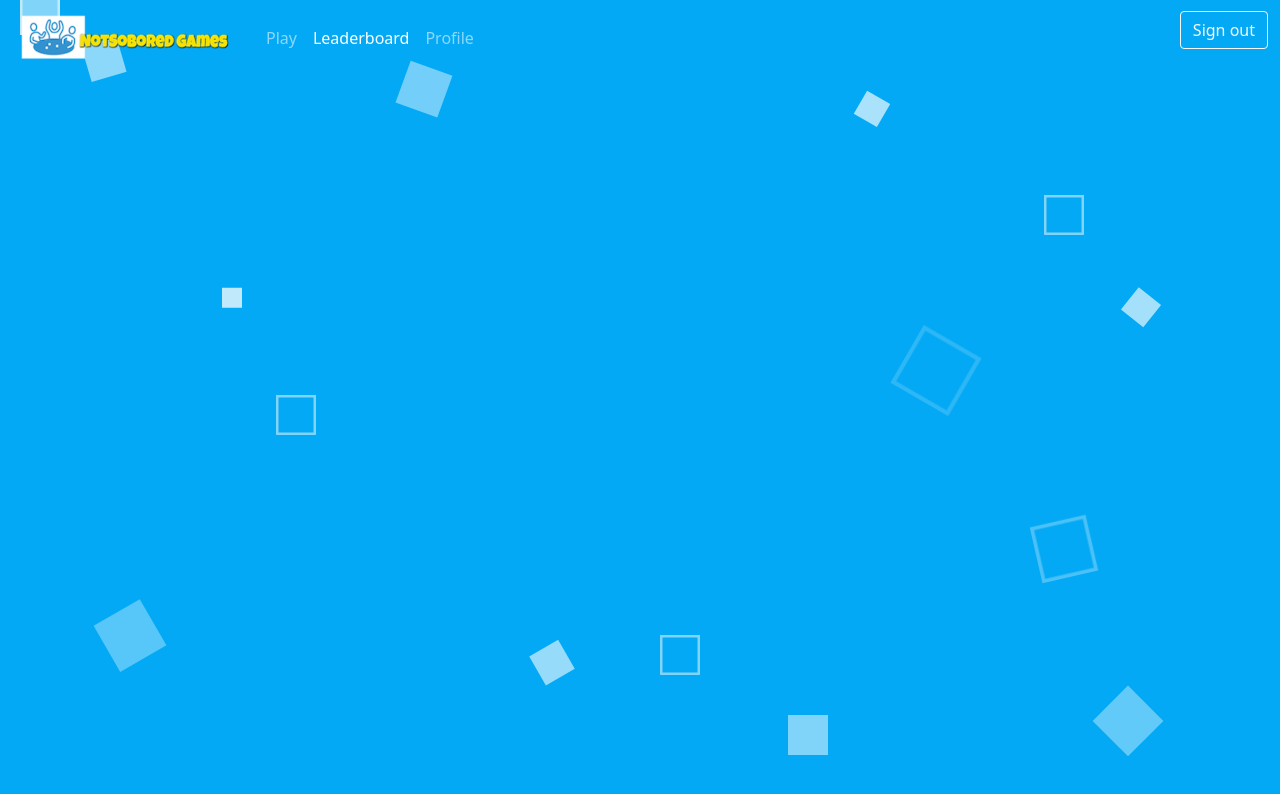
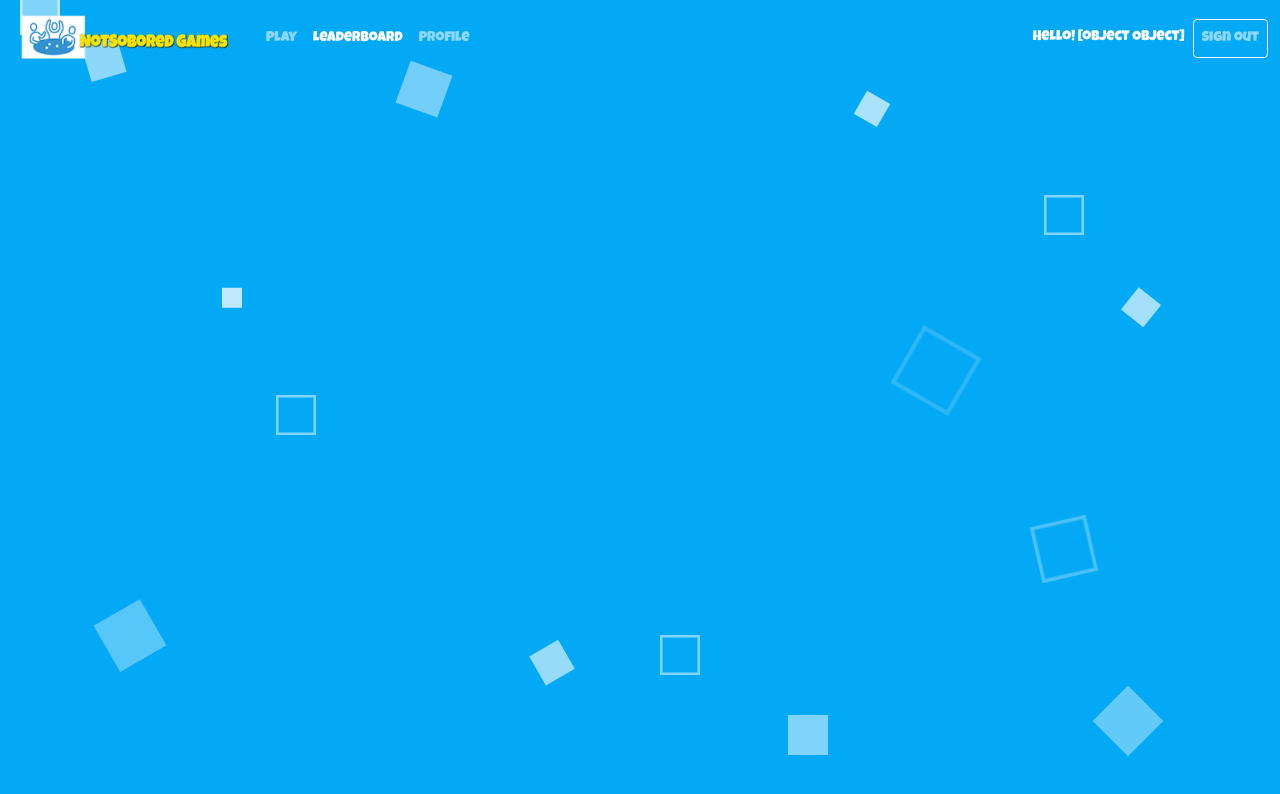
Before and after one commit to ChrisEssery/group-project, an Angular app: page /home/leaderboard in a window 1280 px wide. Shown: the top 794 px of the page. Built offline with nearby package versions, Linux system fonts and the light colour scheme.

Commit message:
update format of the navbar

```diff
--- a/src/app/leaderboard/leaderboard.component.css
+++ b/src/app/leaderboard/leaderboard.component.css
@@ -0,0 +1 @@
+@import url('../menu-page/menu-page.component.css');
--- a/src/app/leaderboard/leaderboard.component.html
+++ b/src/app/leaderboard/leaderboard.component.html
@@ -3,41 +3,32 @@
 <div>
   <nav class="navbar fixed-top navbar-expand-lg navbar-dark">
       <div class="container-fluid">
-      <a class="navbar-brand" href="/play">
-        <img src="../../assets/img/notSoBoredLogo.png" alt="" width="230" height="50"></a>
+        <a class="navbar-brand" routerLink="/play">
+          <img src="../../assets/img/notSoBoredLogo.png" alt="" width="230" height="50">
+        </a>
         <button class="navbar-toggler" type="button" data-bs-toggle="collapse" data-bs-target="#navbarSupportedContent" aria-controls="navbarSupportedContent" aria-expanded="false" aria-label="Toggle navigation">
           <span class="navbar-toggler-icon"></span>
         </button>
         <div class="collapse navbar-collapse" id="navbarSupportedContent">
           <ul class="navbar-nav me-auto">
             <li class="nav-item">
-            <a class="nav-link"  aria-current="page" href="/play">Play</a>
+              <a class="nav-link"  aria-current="page" routerLink="/play">Play</a>
             </li>
             <li class="nav-item">
-            <a class="nav-link active" href="/leaderboard">Leaderboard</a>
+              <a class="nav-link active" routerLink="/leaderboard">Leaderboard</a>
             </li>
             <li class="nav-item">
-            <a class="nav-link " href="/profile">Profile</a>
+              <a class="nav-link " routerLink="/profile">Profile</a>
             </li>
-          <!-- <li class="nav-item dropdown">
-            <a class="nav-link dropdown-toggle" href="#" id="navbarDropdown" role="button" data-bs-toggle="dropdown" aria-expanded="false">
-              Games
-            </a>
-            <ul class="dropdown-menu" aria-labelledby="navbarDropdown">
-              <li><a class="dropdown-item" href="#">Memory game</a></li>
-              <li><a class="dropdown-item" href="#">Connect 4</a></li>
           </ul>
-          </li> -->
-          <!-- <li class="nav-item">
-            <a class="nav-link disabled" href="#" tabindex="-1" aria-disabled="true">Disabled</a>
-          </li> -->
+          <ul class="navbar-nav nav-item">
+            <li><a class="nav-link text-white" routerLink="/profile">Hello! {{ user }}</a></li>
+            <li>
+              <a (click)="signout($event)" class="nav-link btn btn-outline-light" type="button" href="#">Sign out</a>
+            </li>
+
           </ul>
-        <p class="nav-item">
-            <button class="btn btn-outline-light" type="submit">Sign out</button>
-        </p>
         </div>
       </div>
     </nav>
   </div>
-
-<p>leaderboard works!</p>
--- a/src/app/leaderboard/leaderboard.component.ts
+++ b/src/app/leaderboard/leaderboard.component.ts
@@ -1,4 +1,6 @@
 import { Component, OnInit } from '@angular/core';
+import { HttpClient } from '@angular/common/http';
+import { Router } from '@angular/router'
 
 @Component({
   selector: 'app-leaderboard',
@@ -7,9 +9,27 @@ import { Component, OnInit } from '@angular/core';
 })
 export class LeaderboardComponent implements OnInit {
 
-  constructor() { }
+  user = JSON.parse(window.localStorage.getItem('user')|| '{}')
+
+  constructor(
+    private http: HttpClient,
+    private router: Router
+  ) {}
 
   ngOnInit(): void {
   }
 
+  signout (e: { preventDefault: () => void; }) {
+    console.log(this.user)
+    e.preventDefault()
+    this.http.delete('http://localhost:3000/api/users/session')
+      .toPromise()
+      .then(data => {
+        window.localStorage.removeItem('auth_token')
+        this.router.navigate(['/login'])
+      })
+      .catch(err => {
+        window.alert('Log out failed. Please try again')
+      })
+  }
 }
--- a/src/app/profile/profile.component.css
+++ b/src/app/profile/profile.component.css
@@ -0,0 +1 @@
+@import url('../menu-page/menu-page.component.css');
--- a/src/app/profile/profile.component.html
+++ b/src/app/profile/profile.component.html
@@ -2,26 +2,31 @@
 <div>
   <nav class="navbar fixed-top navbar-expand-lg navbar-dark">
       <div class="container-fluid">
-      <a class="navbar-brand" href="/play">
-        <img src="../../assets/img/notSoBoredLogo.png" alt="" width="230" height="50"></a>
+        <a class="navbar-brand" routerLink="/play">
+          <img src="../../assets/img/notSoBoredLogo.png" alt="" width="230" height="50">
+        </a>
         <button class="navbar-toggler" type="button" data-bs-toggle="collapse" data-bs-target="#navbarSupportedContent" aria-controls="navbarSupportedContent" aria-expanded="false" aria-label="Toggle navigation">
           <span class="navbar-toggler-icon"></span>
         </button>
         <div class="collapse navbar-collapse" id="navbarSupportedContent">
           <ul class="navbar-nav me-auto">
             <li class="nav-item">
-            <a class="nav-link"  aria-current="page" href="/play">Play</a>
+              <a class="nav-link"  aria-current="page" routerLink="/play">Play</a>
             </li>
             <li class="nav-item">
-            <a class="nav-link" href="/leaderboard">Leaderboard</a>
+              <a class="nav-link" routerLink="/leaderboard">Leaderboard</a>
             </li>
             <li class="nav-item">
-            <a class="nav-link active" href="/profile">Profile</a>
+              <a class="nav-link active" routerLink="/profile">Profile</a>
             </li>
           </ul>
-        <p class="nav-item">
-            <button class="btn btn-outline-light" type="submit">Sign out</button>
-        </p>
+          <ul class="navbar-nav nav-item">
+            <li><a class="nav-link text-white" routerLink="/profile">Hello! {{ user }}</a></li>
+            <li>
+              <a (click)="signout($event)" class="nav-link btn btn-outline-light" type="button" href="#">Sign out</a>
+            </li>
+
+          </ul>
         </div>
       </div>
     </nav>
--- a/src/app/profile/profile.component.ts
+++ b/src/app/profile/profile.component.ts
@@ -1,4 +1,7 @@
 import { Component, OnInit } from '@angular/core';
+import { HttpClient } from '@angular/common/http';
+import { Router } from '@angular/router'
+
 
 @Component({
   selector: 'app-profile',
@@ -7,9 +10,27 @@ import { Component, OnInit } from '@angular/core';
 })
 export class ProfileComponent implements OnInit {
 
-  constructor() { }
+  user = JSON.parse(window.localStorage.getItem('user')|| '{}')
+
+  constructor(
+    private http: HttpClient,
+    private router: Router
+  ) {}
 
   ngOnInit(): void {
   }
 
+  signout (e: { preventDefault: () => void; }) {
+    console.log(this.user)
+    e.preventDefault()
+    this.http.delete('http://localhost:3000/api/users/session')
+      .toPromise()
+      .then(data => {
+        window.localStorage.removeItem('auth_token')
+        this.router.navigate(['/login'])
+      })
+      .catch(err => {
+        window.alert('Log out failed. Please try again')
+      })
+  }
 }
```
Also changed, not shown: 1 other file (tests, documents, lock files or other folders). Lines whose indentation alone changed are shown as unchanged.
